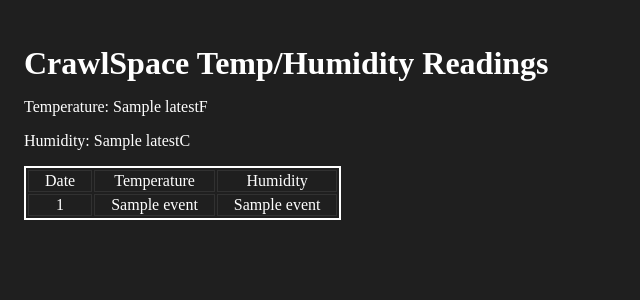
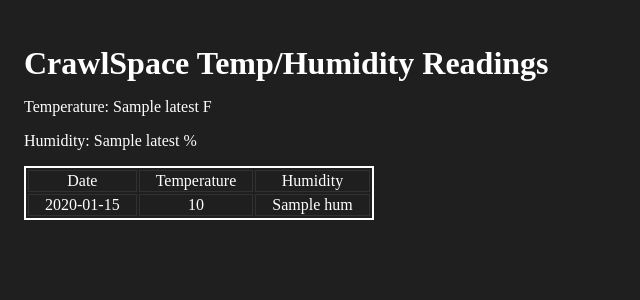
Before and after one commit to K-Zimny/Pi-dht, a Flask app: template templates/base.html in a window 1280 px wide. Shown: the top 300 px of the page, without its empty margins (0-640 px from the left). Run offline with Flask 3, Linux system fonts and the light colour scheme; the template is opened without the code that fills it: most values are stand-ins (such as "Sample title", 1, 10 or a date in 2020).

Commit message:
Unpacks data in base.html

```diff
--- a/templates/base.html
+++ b/templates/base.html
@@ -27,8 +27,10 @@
 	<body>
 		<h1>CrawlSpace Temp/Humidity Readings</h1>
 		<div>
-			<p>Temperature: <span>{{ latest[0] }}F</span></p>
-			<p>Humidity: <span>{{ latest[1] }}C</span></p>
+			{% set temp = latest[0] %}
+			{% set hum = latest[1] %}
+			<p>Temperature: <span>{{ temp }} F</span></p>
+			<p>Humidity: <span>{{ hum }} %</span></p>
 		</div>
 		<table>
 			<thead>
@@ -39,16 +41,16 @@
 				</tr>
 			</thead>
 			<tbody>
-				{% for event in history %}
+				{% for date, temp, hum in history %}
 				<tr>
 					<th>
-						{{event[0]}}
+						{{ date }}
 					</th>
 					<td>
-						{{event[1]}}
+						{{ temp }}
 					</td>
 					<td>
-						{{event[2]}}
+						{{ hum }}
 					</td>
 				</tr>
 				{% endfor %}
```
